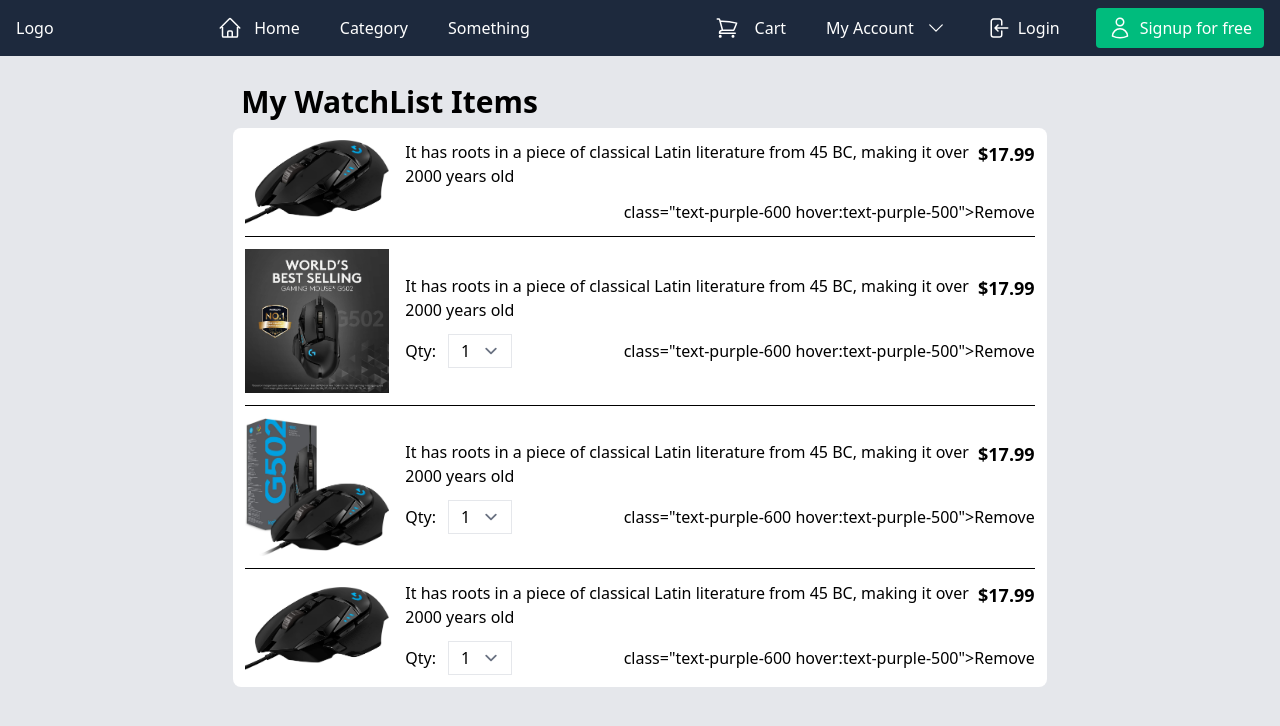
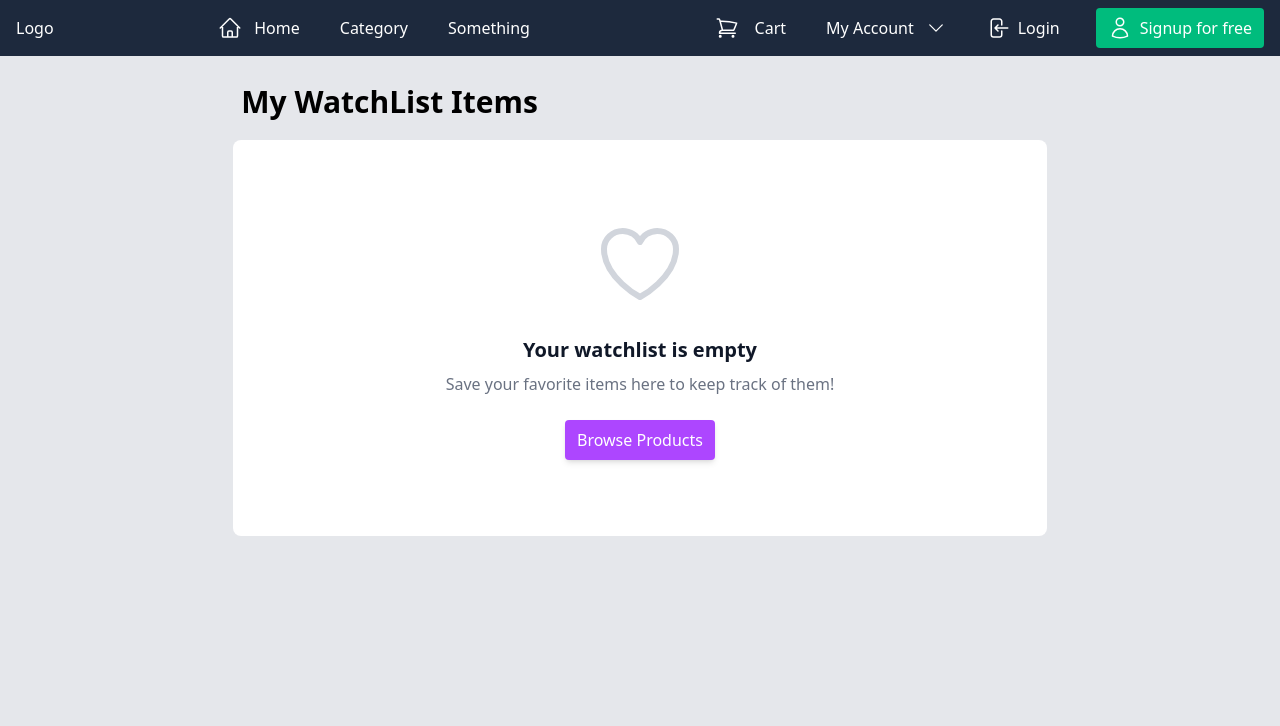
Before and after one commit to JORUNOJOSTAR/ecommerce-page, a Vue app: page /watchlist in a window 1280 px wide. Shown: the top 726 px of the page. Built offline with nearby package versions, Linux system fonts and the light colour scheme.

Commit message:
feat: enhance watchlist functionality and improve UI for empty state

```diff
--- a/src/stores/watchlist.js
+++ b/src/stores/watchlist.js
@@ -14,14 +14,21 @@
     actions: {
         addToWatchList(product){
             const toastStore = useToastStore();
-            if(this.isInWatchList(product.id)){
-                const index = this.watchList.findIndex((p)=>p.id===product.id);
-                this.watchList.splice(index,1);
+            if(this.removeFromWatchList(product.id)){
                 toastStore.show('The item was removed from watchlist');
                 return;
             }
             this.watchList.push(product);
             toastStore.show('The item was added into the watchlist');
         },
+        removeFromWatchList(id){
+            let isRemove = false;
+            if(this.isInWatchList(id)){
+                const index = this.watchList.findIndex((p)=>p.id===id);
+                this.watchList.splice(index,1);
+                isRemove = true;
+            }
+            return isRemove;
+        }
     }
 })
--- a/src/views/Cart.vue
+++ b/src/views/Cart.vue
@@ -6,7 +6,7 @@
                 <div v-for="product in cartStore.cartItems" class="p-2">
                     <!-- Cart Item -->
                     <div class="flex flex-col sm:flex-row items-center gap-4">
-                        <img src="/src/img/1_1.jpg" class="w-36 aspect-[3/2] object-cover" alt="">
+                        <img :src="product.image" class="w-36 aspect-[3/2] object-cover" alt="">
                         <div class="flex flex-col justify-between flex-1">
                             <div class="flex justify-between mb-3">
                                 <h3>
@@ -38,7 +38,7 @@
                     <hr class="my-3">
 
                 </div>
-                <div class="border-gray-300 mt-5 pt-5">
+                <div class="border-gray-300  pt-5">
                     <div class="flex justify-between">
                         <span class="font-bold">Subtotal</span>
                         <span>{{ cartStore.totalPrice }}</span>
--- a/src/views/Watchlist.vue
+++ b/src/views/Watchlist.vue
@@ -1,131 +1,45 @@
 <template>
     <div class="container lg:w-2/3 mx-auto p-5">
 
-        <h1 class="text-3xl font-bold m-2">My WatchList Items</h1>
+        <h1 class="text-3xl font-bold m-2 mb-5">My WatchList Items</h1>
         <div class="bg-white rounded-lg p-3">
-            <div>
-                <!-- Cart Item -->
+            <div v-for="item in watchlistStore.watchList" :key="item.id">
+                <!-- Watchlist Item -->
                 <div class="flex flex-col sm:flex-row items-center gap-4">
-                    <img src="/src/img/1_1.jpg" class="w-36" alt="">
+                    <img :src="item.image" class="w-36 aspect-[3/2] object-cover" alt="">
                     <div class="flex flex-col justify-between flex-1">
                         <div class="flex justify-between mb-3">
                             <h3>
-                                It has roots in a piece of classical Latin literature from 45 BC,
-                                making it over 2000 years old
+                                {{ item.title }}
                             </h3>
                             <span class="text-lg font-semibold">
-                                $17.99
+                                {{ item.price }}
                             </span>
                         </div>
                         <div class="flex justify-end items-center">
-                            <RouterLink to="#"> class="text-purple-600 hover:text-purple-500">Remove</RouterLink>
+                            <button @click="watchlistStore.removeFromWatchList(item.id)" class="text-purple-600 hover:text-purple-500">Remove</button>
                         </div>
                     </div>
                 </div>
-                <!-- Cart Item -->
+                <!-- Watchlist Item -->
                 <hr class="my-3">
-                <!-- Cart Item -->
-                <div class="flex flex-col sm:flex-row items-center gap-4">
-                    <img src="/src/img/1_2.jpg" class="w-36" alt="">
-                    <div class="flex flex-col justify-between flex-1">
-                        <div class="flex justify-between mb-3">
-                            <h3>
-                                It has roots in a piece of classical Latin literature from 45 BC,
-                                making it over 2000 years old
-                            </h3>
-                            <span class="text-lg font-semibold">
-                                $17.99
-                            </span>
-                        </div>
-                        <div class="flex justify-between items-center">
-                            <div class="flex items-center">
-                                Qty:
-                                <select name="" id=""
-                                    class="border border-gray-200 focus:border-purple-600  focus:ring-purple-600 ml-3 py-1">
-                                    <option value="1">1</option>
-                                    <option value="2">2</option>
-                                    <option value="3">3</option>
-                                    <option value="4">4</option>
-                                    <option value="5">5</option>
-                                    <option value="6">6</option>
-                                    <option value="7">7</option>
-                                </select>
-                            </div>
-                            <RouterLink to="#"> class="text-purple-600 hover:text-purple-500">Remove</RouterLink>
-                        </div>
-                    </div>
-                </div>
-                <!-- Cart Item -->
-                <hr class="my-3">
-                <!-- Cart Item -->
-                <div class="flex flex-col sm:flex-row items-center gap-4">
-                    <img src="/src/img/1_3.jpg" class="w-36" alt="">
-                    <div class="flex flex-col justify-between flex-1">
-                        <div class="flex justify-between mb-3">
-                            <h3>
-                                It has roots in a piece of classical Latin literature from 45 BC,
-                                making it over 2000 years old
-                            </h3>
-                            <span class="text-lg font-semibold">
-                                $17.99
-                            </span>
-                        </div>
-                        <div class="flex justify-between items-center">
-                            <div class="flex items-center">
-                                Qty:
-                                <select name="" id=""
-                                    class="border border-gray-200 focus:border-purple-600  focus:ring-purple-600 ml-3 py-1">
-                                    <option value="1">1</option>
-                                    <option value="2">2</option>
-                                    <option value="3">3</option>
-                                    <option value="4">4</option>
-                                    <option value="5">5</option>
-                                    <option value="6">6</option>
-                                    <option value="7">7</option>
-                                </select>
-                            </div>
-                            <RouterLink to="#"> class="text-purple-600 hover:text-purple-500">Remove</RouterLink>
-                        </div>
-                    </div>
-                </div>
-                <!-- Cart Item -->
-                <hr class="my-3">
-                <!-- Cart Item -->
-                <div class="flex flex-col sm:flex-row items-center gap-4">
-                    <img src="/src/img/1_1.jpg" class="w-36" alt="">
-                    <div class="flex flex-col justify-between flex-1">
-                        <div class="flex justify-between mb-3">
-                            <h3>
-                                It has roots in a piece of classical Latin literature from 45 BC,
-                                making it over 2000 years old
-                            </h3>
-                            <span class="text-lg font-semibold">
-                                $17.99
-                            </span>
-                        </div>
-                        <div class="flex justify-between items-center">
-                            <div class="flex items-center">
-                                Qty:
-                                <select name="" id=""
-                                    class="border border-gray-200 focus:border-purple-600  focus:ring-purple-600 ml-3 py-1">
-                                    <option value="1">1</option>
-                                    <option value="2">2</option>
-                                    <option value="3">3</option>
-                                    <option value="4">4</option>
-                                    <option value="5">5</option>
-                                    <option value="6">6</option>
-                                    <option value="7">7</option>
-                                </select>
-                            </div>
-                            <RouterLink to="#"> class="text-purple-600 hover:text-purple-500">Remove</RouterLink>
-                        </div>
-                    </div>
-                </div>
-                <!-- Cart Item -->
             </div>
-
+            <div v-if="watchlistStore.watchListItems===0" class="text-center py-16">
+                <svg class="mx-auto h-24 w-24 text-gray-300" fill="none" viewBox="0 0 24 24" stroke="currentColor">
+                    <path stroke-linecap="round" stroke-linejoin="round" stroke-width="1.5"
+                        d="M21 8.25c0-2.485-2.099-4.5-4.688-4.5-1.935 0-3.597 1.126-4.312 2.733-.715-1.607-2.377-2.733-4.313-2.733C5.1 3.75 3 5.765 3 8.25c0 7.22 9 12 9 12s9-4.78 9-12Z" />
+                </svg>
+                <h3 class="mt-6 text-xl font-semibold text-gray-900">Your watchlist is empty</h3>
+                <p class="mt-2 text-gray-500">Save your favorite items here to keep track of them!</p>
+                <router-link to="/" class="inline-block mt-6 btn-primary">
+                    Browse Products
+                </router-link>
+            </div>
         </div>
-
     </div>
 </template>
-<script setup></script>
+
+<script setup>
+import { useWatchListStore } from '@/stores/watchlist';
+const watchlistStore = useWatchListStore();
+</script>
```
